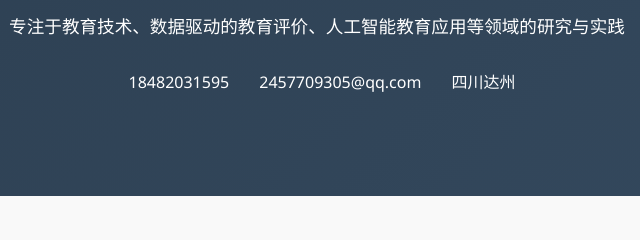
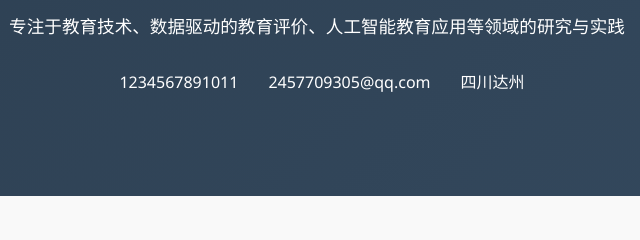
Before and after one commit to Yolanda184/DeqingZhou, a plain HTML site: page index.html in a window 1280 px wide. Shown: the part 318-558 px from the top of the page, 323-963 px from the left. Drawn offline with Linux system fonts and the light colour scheme.

Commit message:
Update index.html

```diff
--- a/index.html
+++ b/index.html
@@ -463,7 +463,7 @@
             <div class="contact-info">
                 <div class="contact-item">
                     <i class="fas fa-phone"></i>
-                    <span>18482031595</span>
+                    <span>1234567891011</span>
                 </div>
                 <div class="contact-item">
                     <i class="fas fa-envelope"></i>
```
